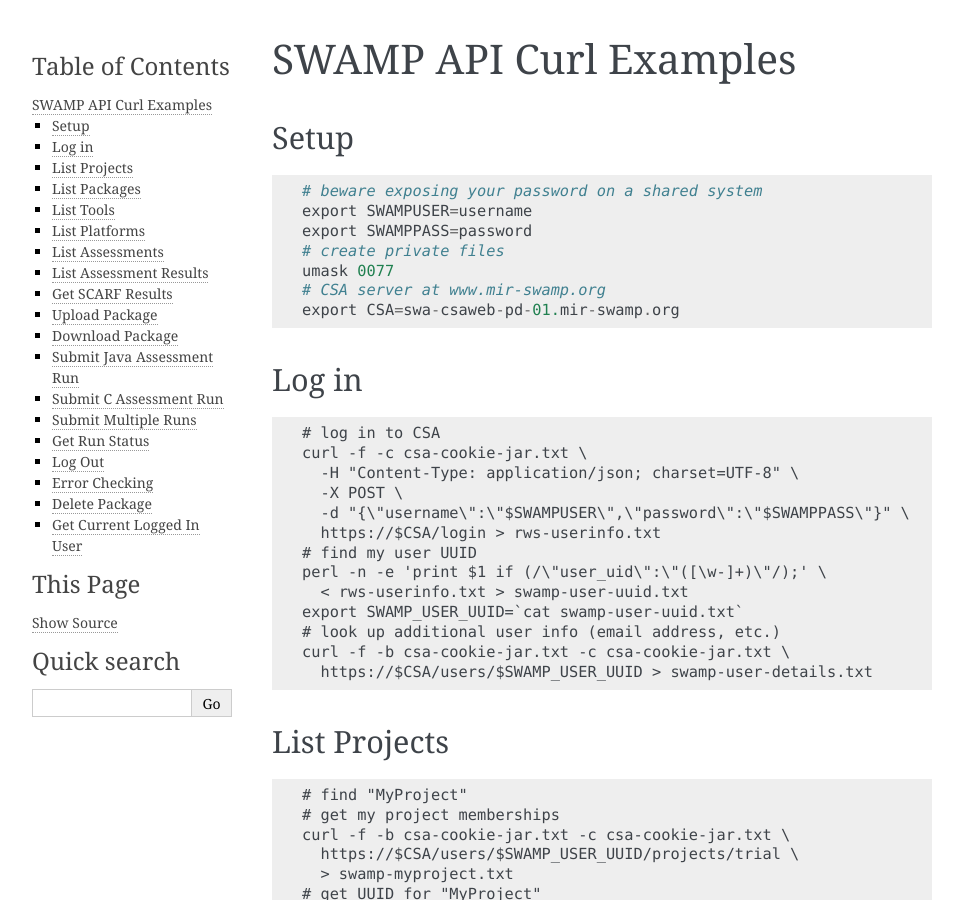
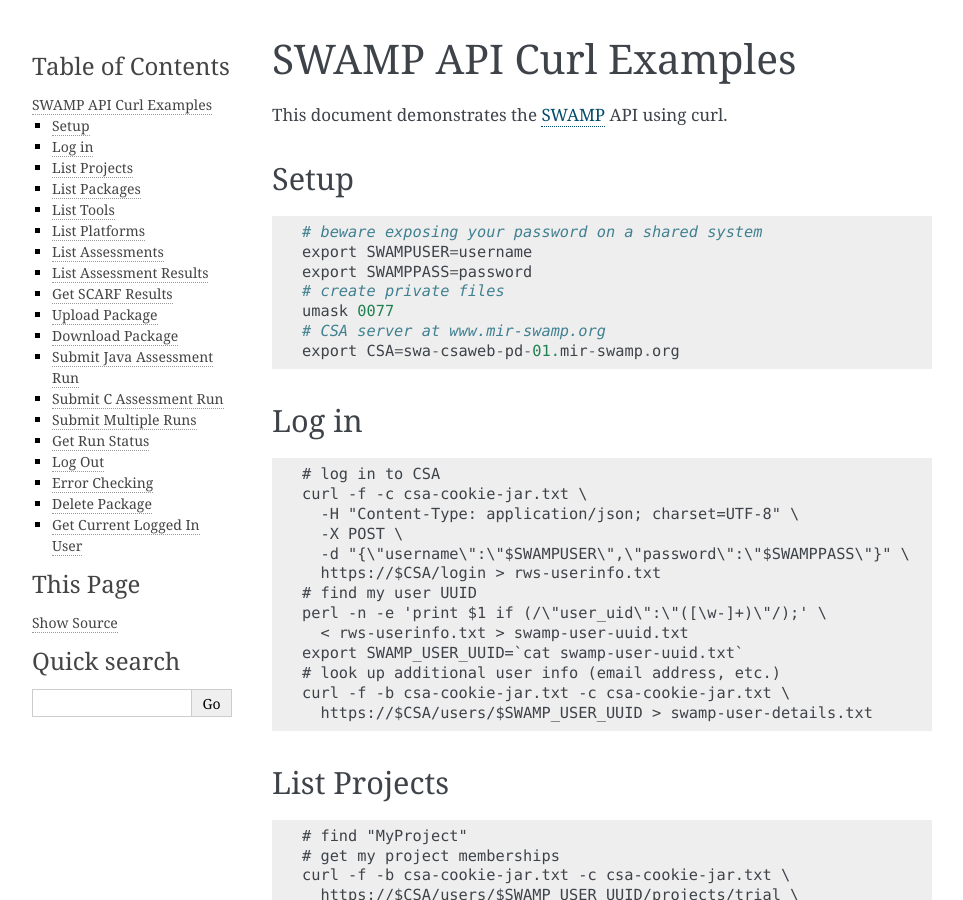
Before and after one commit to mirswamp/swamp-curl-examples, a Sphinx documentation site: the page built from docs/index.rst, in a window 1280 px wide and 900 px high. Shown: the whole window, without its empty margins (148-1111 px from the left). Built offline with Sphinx 7.4.7, drawn with Linux system fonts in a browser that asks for light colours.

Commit message:
add an intro sentence

```diff
--- a/docs/index.rst
+++ b/docs/index.rst
@@ -1,5 +1,9 @@
 SWAMP API Curl Examples
 ^^^^^^^^^^^^^^^^^^^^^^^
+
+This document demonstrates the SWAMP_ API using curl.
+
+.. _SWAMP: https://mir-swamp.org/
 
 Setup
 ==================
```
